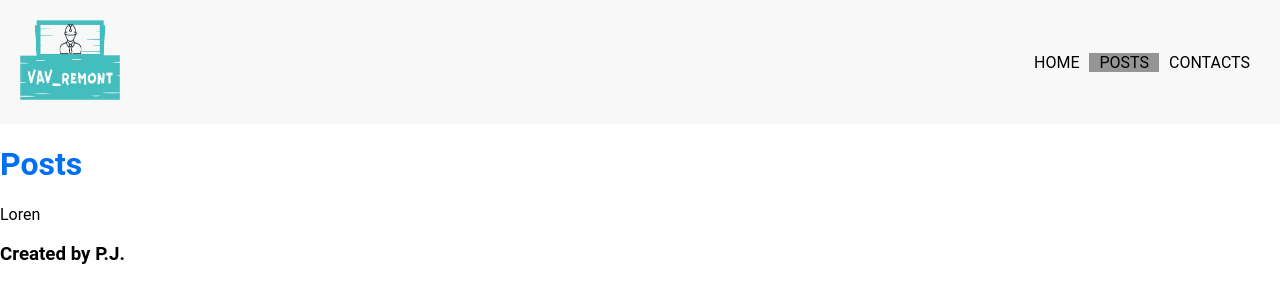
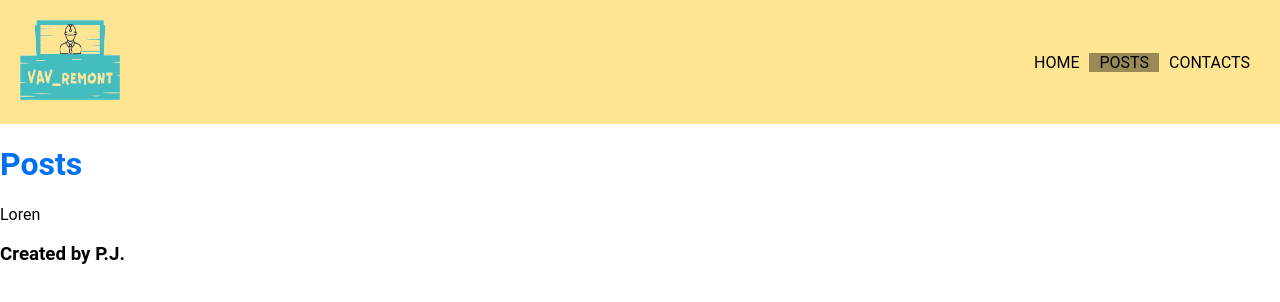
Before and after one commit to Doomer77/vav-remont, a Next.js app: page /posts in a window 1280 px wide. Shown: the top 302 px of the page. Built offline with nearby package versions, Linux system fonts and the light colour scheme.

Commit message:
moved contact types to a separate file

```diff
--- a/shared/ui/header/Header.tsx
+++ b/shared/ui/header/Header.tsx
@@ -7,7 +7,7 @@ const Header: FC = () => {
         <header
             className={css`
                 padding: 20px;
-                background: #f7f8f7;
+                background: #ffe491;
             `}
         >
             <Navbar />
```
Also changed, not shown: pages/contacts/index.tsx (+12 -16 lines), pages/contacts/types.ts (added, +9 -0 lines).
